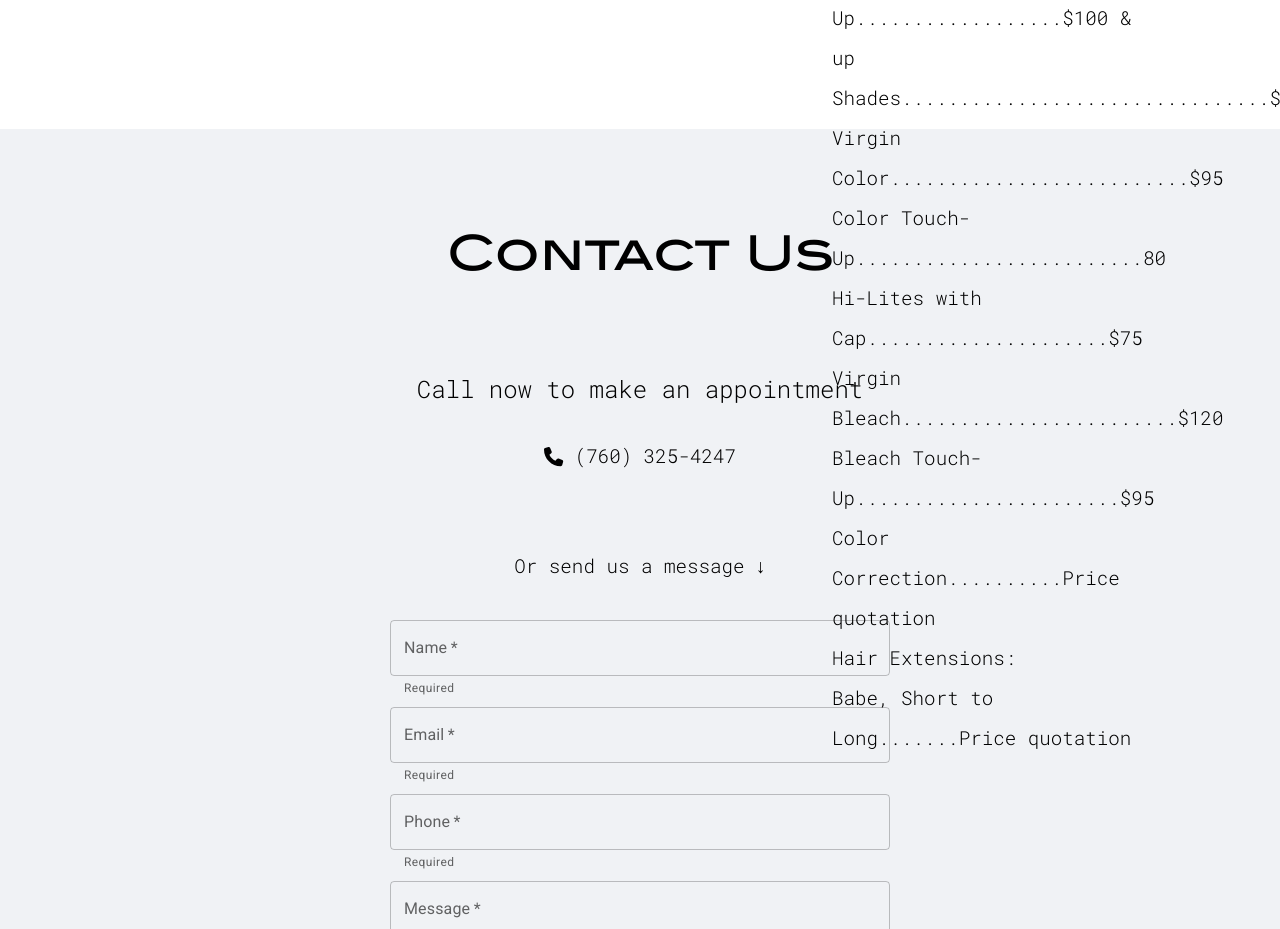
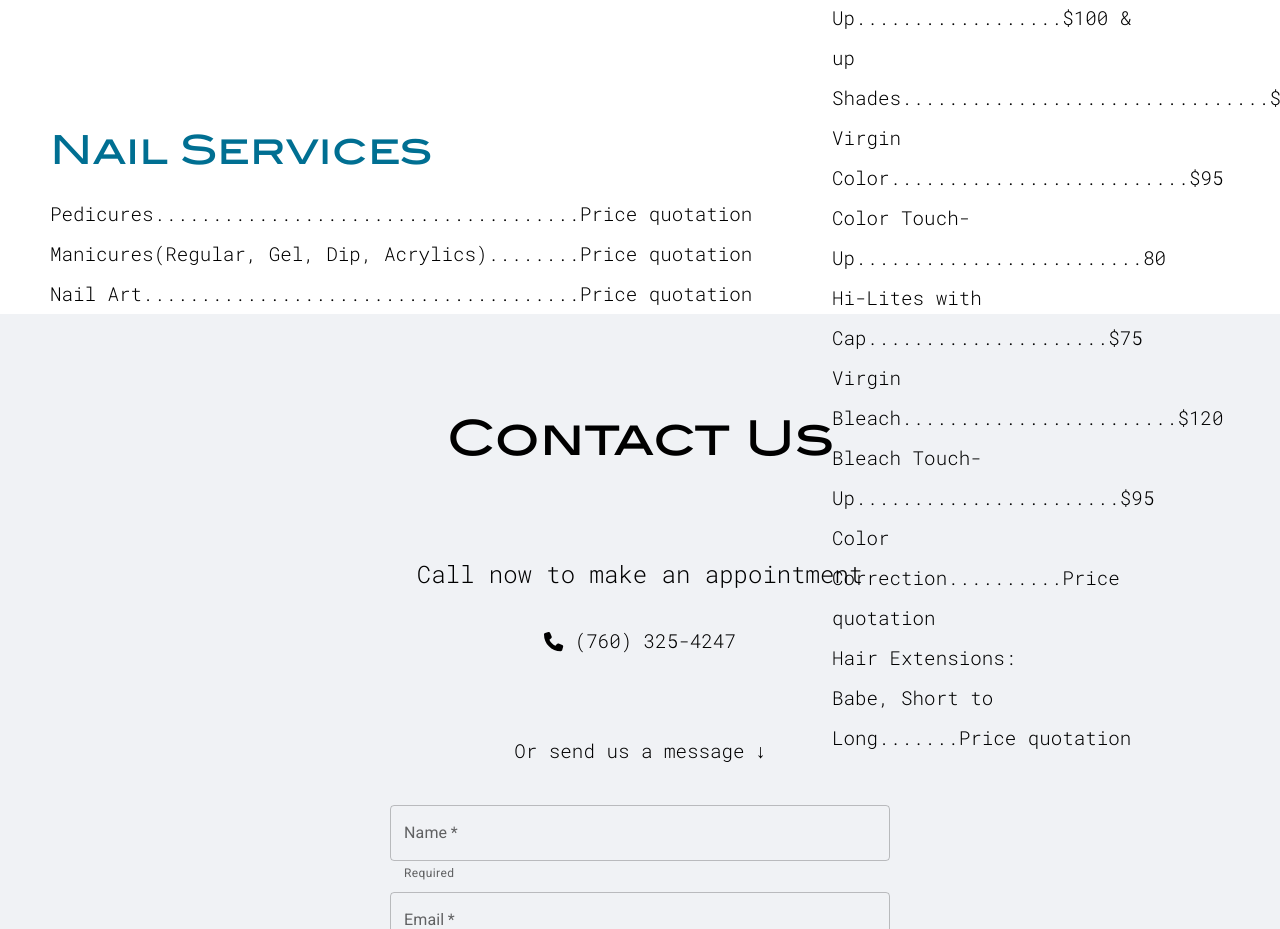
Before and after one commit to Austin-T-Johnson/headsuphair, a React (Create React App) app: page /services in a window 1280 px wide. Shown: the part 1820-2749 px from the top of the page. Built offline with nearby package versions, Linux system fonts and the light colour scheme; a web font is replaced by a local one; what react-swipeable-views-utils would draw is missing.

Commit message:
added nail services

```diff
--- a/src/App.scss
+++ b/src/App.scss
@@ -768,3 +768,7 @@ h3 {
         width: 100%;
     }
 }
+
+.nail-service-container {
+    padding: 0px 50px;
+}
--- /dev/null
+++ b/src/JSON/nail-services.json
@@ -0,0 +1,11 @@
+[
+    {
+        "txt": "Pedicures.....................................Price quotation"
+    },
+    {
+        "txt": "Manicures(Regular, Gel, Dip, Acrylics)........Price quotation"
+    },
+    {
+        "txt": "Nail Art......................................Price quotation"
+    }
+]
--- a/src/components/Services.js
+++ b/src/components/Services.js
@@ -1,6 +1,7 @@
 import React from 'react'
 import Contact from './Contact'
 import servicesPricing from '../JSON/services-pricing.json'
+import nailServices from '../JSON/nail-services.json'
 const Services = () => {
     return (
         <>
@@ -46,6 +47,15 @@ const Services = () => {
             <div className='bottom-right-h3-container'>
                 <h3>Our prices vary depending upon the length of hair and level of stylist. Prices subject to change without notice.</h3>
             </div>
+
+            <div className='nail-service-container'>
+                <h1>Nail Services</h1>
+            {nailServices.map((service) => {
+                return (
+                   <p className='service-card-p'>{service.txt}</p>
+               )
+            })}
+             </div>
             <Contact />
 
         </>
```
